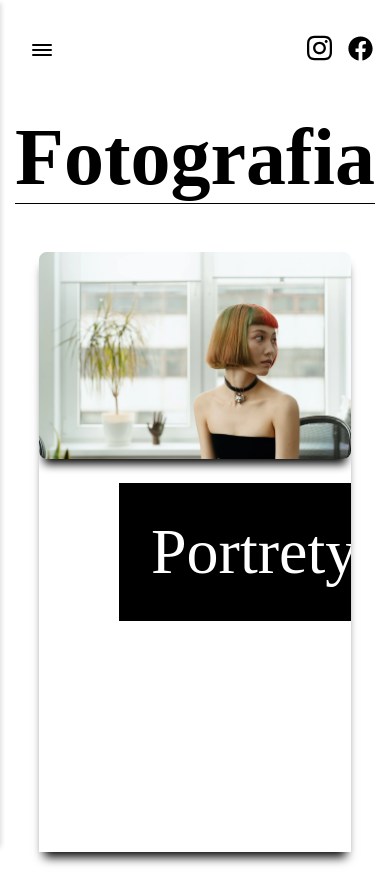
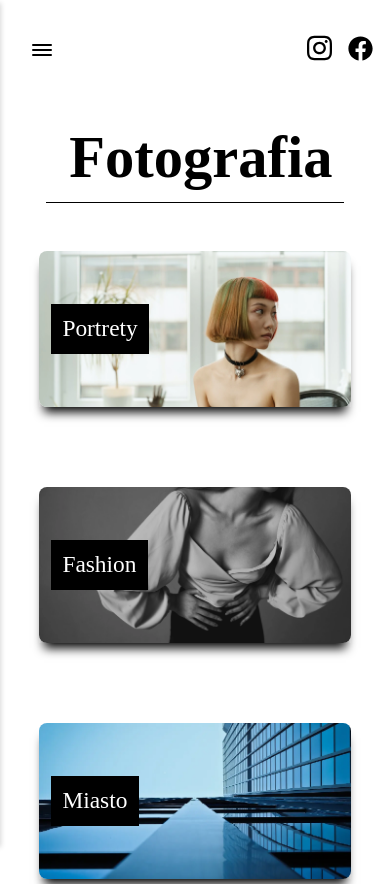
Before and after one commit to AdrianBroek/pajokWebsite, a React (Create React App) app: page /photo in a window 390 px wide. Shown: the top 884 px of the page. Built offline with nearby package versions, Linux system fonts and the light colour scheme; a web font is replaced by a local one.

Commit message:
some responsive changes to layout

```diff
--- a/src/components/GlobalStyles.js
+++ b/src/components/GlobalStyles.js
@@ -20,6 +20,9 @@ const GlobalStyles = createGlobalStyle`
     }
     h1 {
         font-size: 5rem;
+        @media screen and (max-width: 768px){
+            font-size: 15vw;
+    }
     }
     a, p, span, h3 {
         font-size: 1.5rem;
--- a/src/pages/MainPage.js
+++ b/src/pages/MainPage.js
@@ -118,6 +118,9 @@ const LogoMainPage = styled(Logo)`
     max-height: 400px;
     object-fit: fill;
     margin: -5rem 0;
+    @media screen and (max-width: 768px){
+        max-width: 60vw;
+    }
 `
 
 export default MainPage
--- a/src/pages/PhotoPage.js
+++ b/src/pages/PhotoPage.js
@@ -35,10 +35,7 @@ const PhotoPage = () => {
         exit='exit'
     >
         <Title>
-            <h1
-            style={{marginTop: '5rem'}}
-            >Fotografia
-            </h1>
+            <h1>Fotografia</h1>
             <LinePhoto />
         </Title>
 
@@ -154,6 +151,14 @@ const LinkCont = styled.div`
 
 `
 const Title = styled.div`
+    margin-top: 5rem;
+    h1{
+        @media screen and (max-width: 768px){
+            font-size: 15vw;
+            padding: 3vw;
+            margin-left: 3vw;
+        }
+    }
 `
 
 const LinePhoto = styled(Line)`
@@ -180,7 +185,8 @@ const ImgSlider = styled.img`
 
 const LinkContainer = styled(Hide)`
     width: 100%;
-    height: 600px;
+    height: 40vw;
+    max-height: 600px;
     display: flex;
     align-items: center;
     justify-content: flex-start;
@@ -189,6 +195,11 @@ const LinkContainer = styled(Hide)`
     h3 {
         color: #fff;
         font-size: 4rem;
+        @media screen and (max-width: 1024px){
+            font-size: 6vw;
+            padding: 3vw;
+            margin-left: 3vw;
+        }
     }
 `
 
--- a/src/pages/VideoPage.js
+++ b/src/pages/VideoPage.js
@@ -1,6 +1,6 @@
 import React from 'react'
 // defined styles
-import {PageLayout,PageContainer} from '../style/styles'
+import {PageLayout,PageContainer, Line} from '../style/styles'
 // routes
 import {Link} from 'react-router-dom'
 import {HideParent, titleAnim} from '../animation'
@@ -20,6 +20,7 @@ const VideoPage = () => {
         >
 
         <h1>Wideo</h1>
+        <Line />
         {/* <LinkCont>
         <Hide>
             <Link to="/klipy">
@@ -81,5 +82,9 @@ const LinkCont = styled.div`
     flex-direction: column;
 `
 
+const LinePhoto = styled(Line)`
+    width: 100%;
+`
+
 
 export default VideoPage
```
Lines whose indentation alone changed are shown as unchanged.
